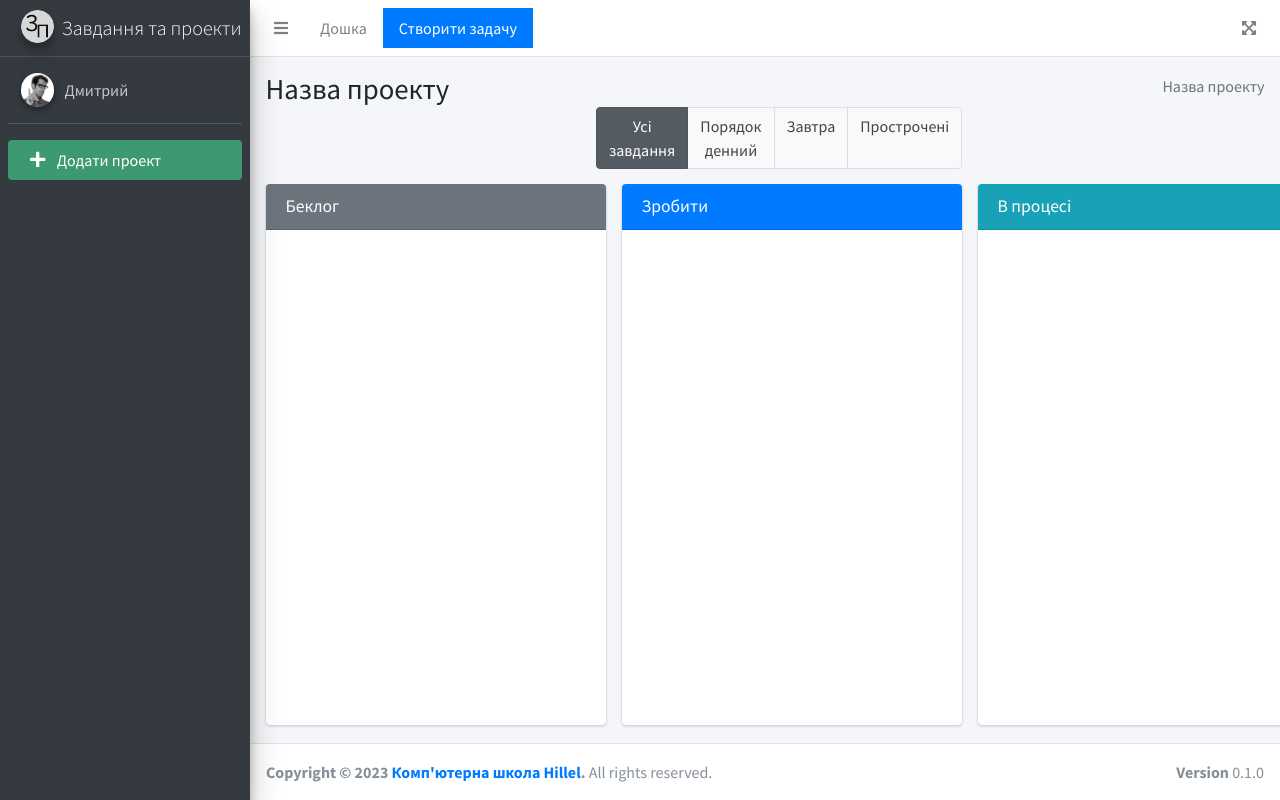
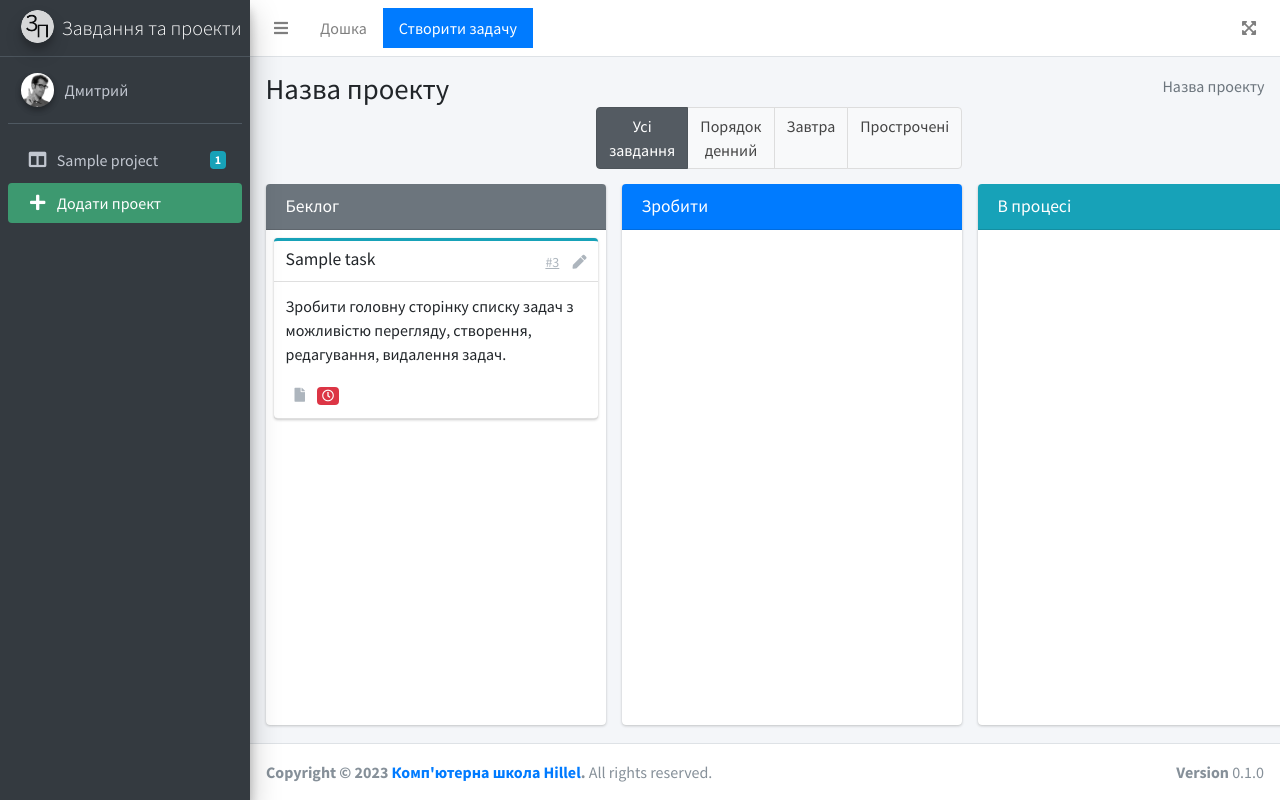
Before and after one commit to ithillel-php-basic/php-basic-2-641f1ae119ed346b863c34ec, a PHP site: page / in a window 1280 px wide. Run offline with PHP 8.4, Linux system fonts and the light colour scheme; tables that the repository leaves empty hold one stand-in row (values such as "Sample post"); data that the repository does not hold is empty; some libraries are stand-ins or nearby versions.

Commit message:
10 домашние задание

```diff
--- /dev/null
+++ b/database/database_connect.php
@@ -0,0 +1,10 @@
+<?php
+$host = 'localhost';
+$user = 'root';
+$password = '';
+$dbname = 'hillel_db';
+
+$conn = mysqli_connect($host, $user, $password, $dbname);
+if($conn === false){
+    die("FAIL TO CONNECT");
+}
--- /dev/null
+++ b/function/function_task.php
@@ -0,0 +1,43 @@
+<?php
+
+function task_quantity($arr_tasks, $project)
+{
+    $num = 0;
+    foreach ($arr_tasks as $item) {
+        if ($item["project_name"] == $project) {
+            $num++;
+        }
+    }
+    return $num;
+}
+
+function task_time($date)
+{
+    $timestamp_date = strtotime($date);
+    $date_now = time();
+    $date_difference = $timestamp_date - $date_now;
+    $date_difference = $date_difference / 3600;
+    $date_difference = floor($date_difference);
+    return $date_difference;
+}
+
+function task_time_output($date_difference)
+{
+    if ($date_difference < 0) {
+        return;
+    } else if ($date_difference <= 24) {
+        if ($date_difference == 0) {
+            return $date_difference . " годин";
+        } else if ($date_difference == 1) {
+            return $date_difference . " година";
+        }
+        return $date_difference . " години";
+    } else {
+        $date_difference = $date_difference / 24;
+        $date_difference = floor($date_difference);
+        if ($date_difference <= 4) {
+            return $date_difference . " дня";
+        }
+        return $date_difference . " днів";
+    }
+}
--- a/index.php
+++ b/index.php
@@ -1,45 +1,60 @@
 <?php
 require_once "helpers.php";
+require_once "database/database_connect.php";
+require_once "function/function_task.php";
 
-$host = 'localhost';
-$user = 'root';
-$password = '';
-$dbname = 'hillel_db';
-
-$conn = mysqli_connect($host, $user, $password, $dbname);
-if($conn === false){
-    die("FAIL TO CONNECT");
-}
-
-function dataOutput($query, $conn, $author_id){
+function dataOutput($query, $conn, $author_id, $project_id = '') {
     $stmt = mysqli_prepare($conn, $query);
     if ($stmt == false) {
         die('Ошибка подготовки выражения: ' . mysqli_error($conn));
     }
-    $stmt_bind_param = mysqli_stmt_bind_param($stmt, "i", $author_id);
-    if ($stmt_bind_param == false) {
-        die('Ошибка связывания параметров: ' . mysqli_stmt_error($conn));
+
+    if ($project_id == '') {
+        $stmt_bind_param = mysqli_stmt_bind_param($stmt, "i", $author_id);
+        if ($stmt_bind_param == false) {
+            die('Ошибка связывания параметров: ' . mysqli_stmt_error($conn));
+        }
+    } else {
+        $stmt_bind_param = mysqli_stmt_bind_param($stmt, "ii", $author_id, $project_id);
+        if ($stmt_bind_param == false) {
+            die('Ошибка связывания параметров: ' . mysqli_stmt_error($conn));
+        }
     }
+
     $stmt_execute = mysqli_stmt_execute($stmt);
     if ($stmt_execute == false) {
         die('Ошибка выполнения запроса: ' . mysqli_stmt_error($conn));
     }
+
     $result = mysqli_stmt_get_result($stmt);
     $rows = mysqli_fetch_all($result, MYSQLI_ASSOC);
-    return $rows;
+    if ($project_id != '' && $rows == null) {
+        http_response_code(404);
+        exit();
+    }else {
+        return $rows;
+    }
 }
 
-$author_id = 2;
+$author_id = 1;
+$status_project_button = 0;
 $query_project = "SELECT id, name FROM project WHERE author_id = ?";
-$query_tasks = "SELECT title, deadline, project_id, status FROM task WHERE author_id = ?;";
+$query_tasks = "SELECT title, deadline, project_id, status FROM task WHERE author_id = ?";
 
-$arr_project_primary = dataOutput($query_project, $conn, $author_id);
+$arr_project = dataOutput($query_project, $conn, $author_id);
 $arr_tasks_primary = dataOutput($query_tasks, $conn, $author_id);
+
+if (isset($_GET["project_id"])) {
+    $query_tasks .= " AND project_id = ?";
+    $project_id = $_GET["project_id"];
+    $arr_tasks_primary = dataOutput($query_tasks, $conn, $author_id, $project_id);
+    $status_project_button =  $project_id;
+}
 
 foreach ($arr_tasks_primary as $task) {
     $projectId = $task['project_id'];
     $projectName = '';
-    foreach ($arr_project_primary as $project) {
+    foreach ($arr_project  as $project) {
         if ($project['id'] == $projectId) {
             $projectName = $project['name'];
             break;
@@ -54,55 +69,12 @@ foreach ($arr_tasks_primary as $task) {
     ];
 }
 
-$arr_project = array_column($arr_project_primary, "name");
-
-
 $title = "Завдання та проекти | Дошка";
 $mainName = "Дмитрий";
 $mainImagePath = "static/img/user2-160x160.jpg";
 
-
-function task_quantity($arr_tasks,$project){
-    $num=0;
-    foreach($arr_tasks as $item) {
-        if($item["project_name"] == $project){
-            $num++;
-        }
-    }
-    return $num;
-}
-
 $content_kanban = renderTemplate("kanban.php",['arr_tasks' => $arr_tasks]);
-$content_main = renderTemplate("main.php",['content_kanban' => $content_kanban, 'mainName' => $mainName, 'mainImagePath' => $mainImagePath, 'arr_project' => $arr_project, 'arr_tasks' => $arr_tasks]);
+$content_main = renderTemplate("main.php",['content_kanban' => $content_kanban, 'mainName' => $mainName, 'mainImagePath' => $mainImagePath, 'arr_project' => $arr_project, 'arr_tasks' => $arr_tasks,'status_project_button' => $status_project_button]);
 $content_layout = renderTemplate("layout.php",['content_main' => $content_main, 'title' => $title]);
 
 print($content_layout);
-
-function task_time($date){
-    $timestamp_date = strtotime($date);
-    $date_now = time();
-    $date_difference = $timestamp_date - $date_now;
-    $date_difference = $date_difference / 3600;
-    $date_difference = floor($date_difference);
-    return $date_difference;
-}
-
-function task_time_output($date_difference){
-    if($date_difference < 0){
-        return;
-    }else if($date_difference <= 24){
-            if($date_difference == 0){
-                return $date_difference." годин";
-            }else if($date_difference == 1){
-                return $date_difference." година";
-            }
-            return $date_difference ." години";
-    }else{
-        $date_difference = $date_difference / 24;
-        $date_difference = floor($date_difference);
-            if($date_difference <= 4) {
-                return $date_difference ." дня";
-            }
-            return $date_difference ." днів";
-    }
-}
--- a/templates/kanban.php
+++ b/templates/kanban.php
@@ -63,7 +63,9 @@
                                 <?php
                                     }
                                 else{ ?>
-                               <small class="badge badge-danger"><i class="far fa-clock"></i> <?php echo htmlspecialchars(task_time_output($date_difference))?> </small>
+                                    <small class="badge badge-danger"><i class="far fa-clock"></i> <?php if($date_difference > 0){
+                                            echo htmlspecialchars(task_time_output($date_difference));
+                                        }?> </small>
                               <?php }
                                 } ?>
                             </div>
@@ -110,7 +112,9 @@
                                         <?php
                                     }
                                 else{ ?>
-                                    <small class="badge badge-danger"><i class="far fa-clock"></i> <?php echo htmlspecialchars(task_time_output($date_difference))?> </small>
+                                    <small class="badge badge-danger"><i class="far fa-clock"></i> <?php if($date_difference > 0){
+                                            echo htmlspecialchars(task_time_output($date_difference));
+                                        }?> </small>
                                 <?php }
                                 } ?>
                             </div>
@@ -157,7 +161,9 @@
                                         <?php
                                     }
                                     else{ ?>
-                                        <small class="badge badge-danger"><i class="far fa-clock"></i> <?php echo htmlspecialchars(task_time_output($date_difference))?> </small>
+                                        <small class="badge badge-danger"><i class="far fa-clock"></i> <?php if($date_difference > 0){
+                                                echo htmlspecialchars(task_time_output($date_difference));
+                                            }?> </small>
                                     <?php }
                                 } ?>
                             </div>
@@ -204,7 +210,9 @@
                                         <?php
                                     }
                                     else{ ?>
-                                        <small class="badge badge-danger"><i class="far fa-clock"></i> <?php echo htmlspecialchars(task_time_output($date_difference))?> </small>
+                                        <small class="badge badge-danger"><i class="far fa-clock"></i> <?php if($date_difference > 0){
+                                                echo htmlspecialchars(task_time_output($date_difference));
+                                            }?> </small>
                                     <?php }
                                 } ?>
                             </div>
--- a/templates/main.php
+++ b/templates/main.php
@@ -51,20 +51,31 @@
                 <ul class="nav nav-pills nav-sidebar flex-column" data-widget="treeview" role="menu" data-accordion="false">
                     <!-- Add icons to the links using the .nav-icon class
                        with font-awesome or any other icon font library -->
-                    <?php foreach($arr_project as $key => $value){
+                    <?php foreach($arr_project as $project){
+                        foreach ($project as $key => $value){
+                            if($key == "id") {
+                                $project_id = $project[$key];
+                            }else{
                         ?>
                         <li class="nav-item">
-                            <a href="index.php" class="nav-link active">
-                                <i class="nav-icon fas fa-columns"></i>
-                                <p>
-                                    <?php echo htmlspecialchars($arr_project[$key]);
-                                    $project =  $arr_project[$key];
-                                    ?>
-                                    <span class="badge badge-info right"> <?php echo htmlspecialchars(task_quantity($arr_tasks,$project)); ?></span>
-                                </p>
+                            <?php if($status_project_button == $project_id){ ?>
+                             <a href="index.php?project_id=<?= $project_id; ?>" class="nav-link active">
+                            <?php
+                            }else{ ?>
+                             <a href="index.php?project_id=<?= $project_id; ?>" class="nav-link ">
+                                       <?php }?>
+                            <i class="nav-icon fas fa-columns"></i>
+                            <p>
+                                <?php echo htmlspecialchars($project[$key]);
+                                $project_task =  $project[$key];
+                                ?>
+                                <span class="badge badge-info right"> <?php echo htmlspecialchars(task_quantity($arr_tasks,$project_task)); ?></span>
+                            </p>
                             </a>
                         </li>
                         <?php
+                            }
+                        }
                     }
                     ?>
                     <li class="nav-item">
```
